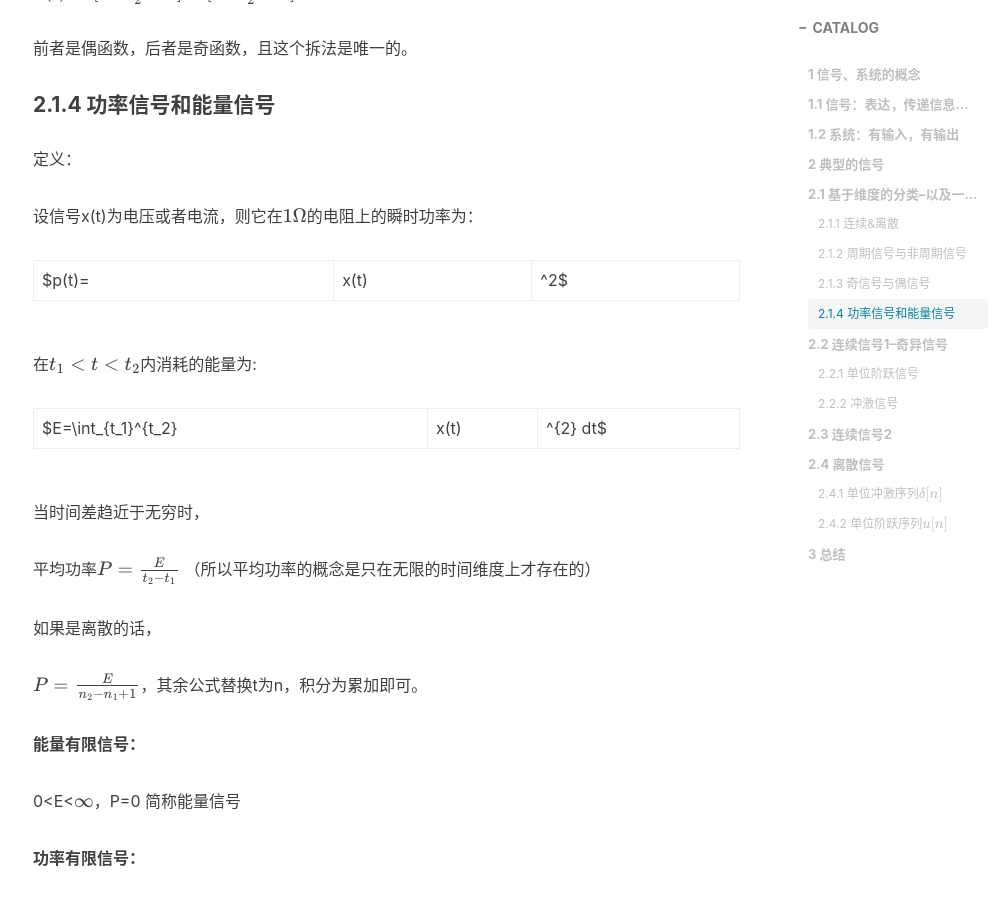
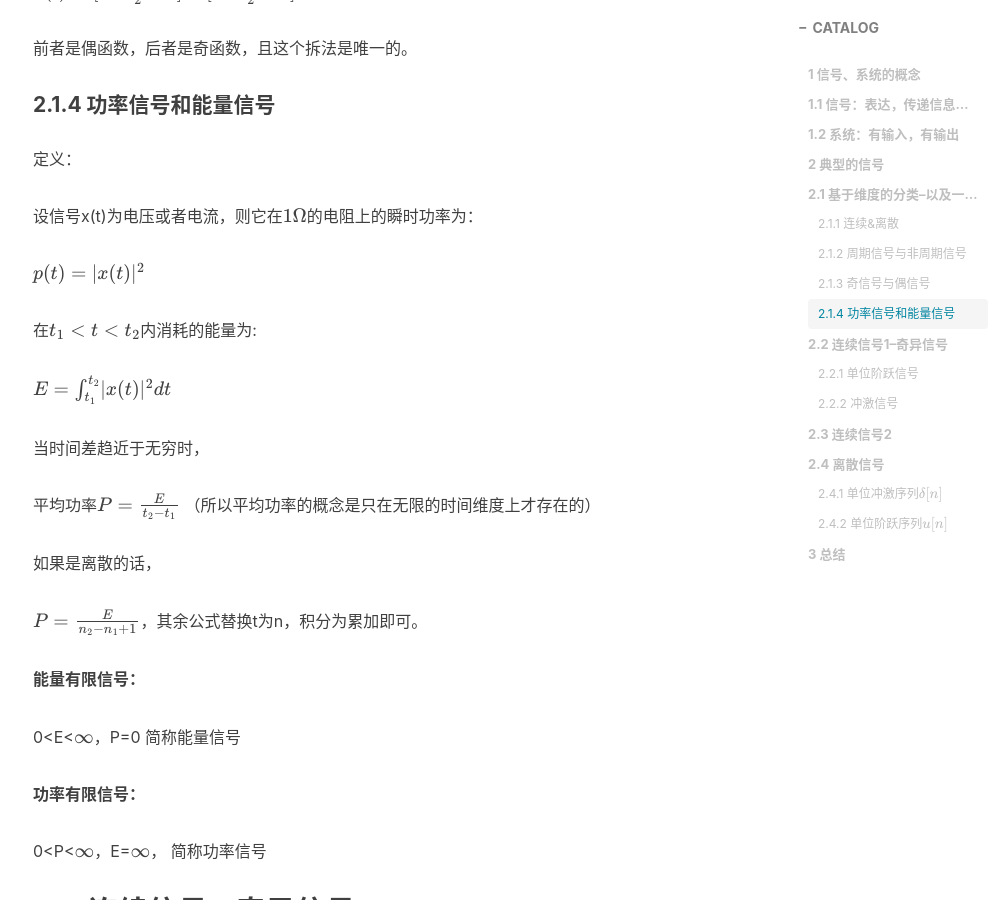
Before and after one commit to Kkintoki/Kkintoki.github.io, a Jekyll site: the page built from _posts/2024-01-29-一_绪论与典型信号.md, in a window 1280 px wide and 900 px high, scrolled down 3007 px. Shown: the whole window, without its empty margins (232-1239 px from the left). Built offline with Jekyll 4.4.1, drawn with Linux system fonts in a browser that asks for light colours; nearby versions of some CDN libraries; formulas are drawn with MathJax 3; comment, search, counter and statistics services are not loaded.

Commit message:
Update 2024-01-29-一_绪论与典型信号.md

```diff
--- a/_posts/2024-01-29-一_绪论与典型信号.md
+++ b/_posts/2024-01-29-一_绪论与典型信号.md
@@ -94,11 +94,11 @@ $x(t)=[\frac{x(t)+x(-t)}{2}]+[\frac{x(t)-x(-t)}{2}]$
 
 设信号x(t)为电压或者电流，则它在$1\Omega$的电阻上的瞬时功率为：
 
-$p(t)=|x(t)|^2$
+$p(t)=\lvert x(t)\rvert^2$
 
 $在t_1<t<t_2$内消耗的能量为:
 
-$E=\int_{t_1}^{t_2}|x(t)|^{2} dt$
+$E=\int_{t_1}^{t_2}\lvert x(t)\rvert^{2} dt$
 
 当时间差趋近于无穷时，
 
```
